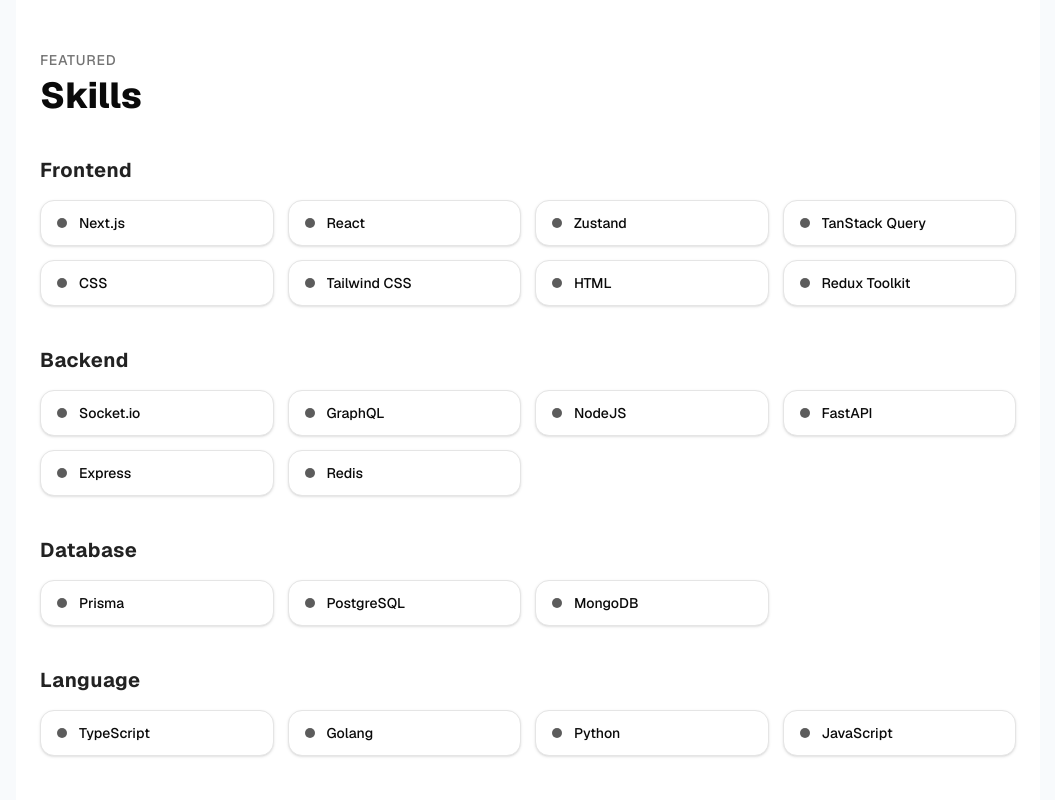
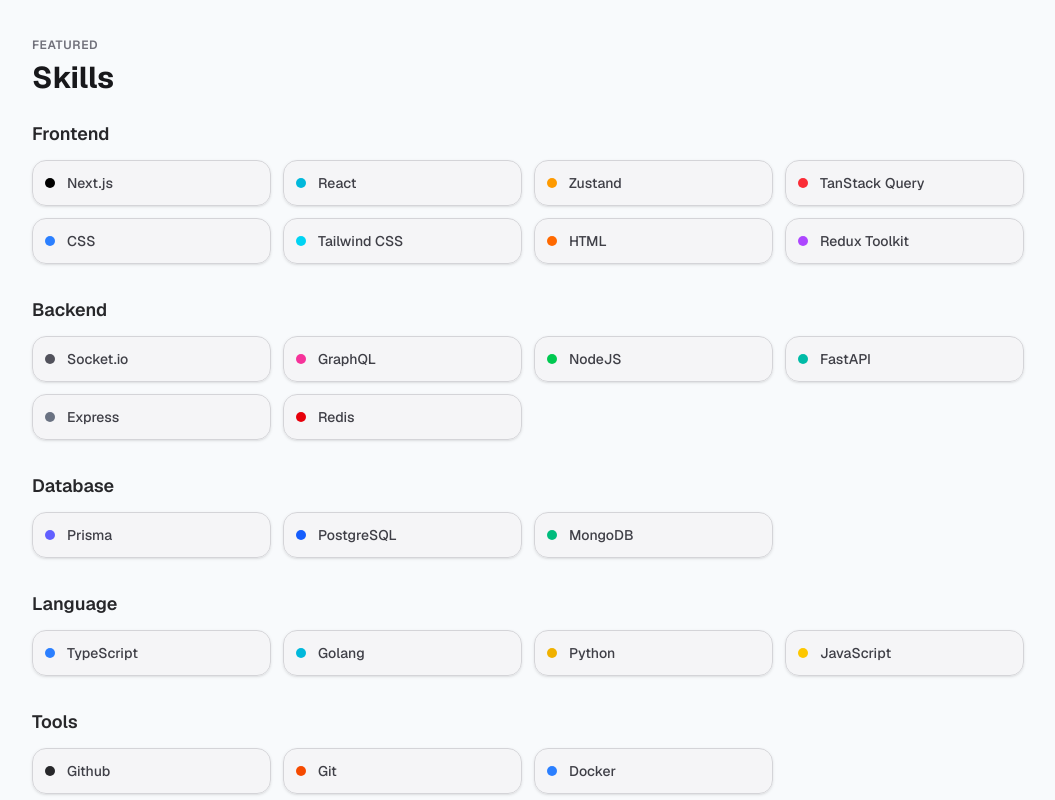
Before and after one commit to PrakashSingh65/portfolio, a Next.js app: page / in a window 1280 px wide. Shown: the part 1600-2400 px from the top of the page, without its empty margins (112-1167 px from the left). Built offline with nearby package versions, Linux system fonts and the light colour scheme; no server answers; the database is empty; a web font is replaced by a local one.

Commit message:
feat: update BlogPage, CertificatePage, and SkillPage components with improved layouts and data structure

```diff
--- a/app/(main)/blog/page.tsx
+++ b/app/(main)/blog/page.tsx
@@ -4,100 +4,51 @@
 
 const blogsData = [
   {
-    id: 1,
-    title: "Building a Secure OAuth Server with Node.js",
-    category: "Backend Development",
-    date: "Aug 20, 2026",
+    title: "BUILDING A SECURE OAUTH SERVER WITH NODE.JS",
+    category: "SECURITY",
     readTime: "6 min read",
-    description: "Learn how to implement a complete OAuth 2.0 authorization server from scratch using Node.js, Express, and JSON Web Tokens (JWT).",
-    tags: ["Node.js", "OAuth", "Security"],
+    image: "https://images.unsplash.com/photo-1555066931-4365d14bab8c?q=80&w=600&auto=format&fit=crop",
   },
   {
-    id: 2,
-    title: "Mastering Next.js 14 App Router & Server Actions",
-    category: "Frontend",
-    date: "Aug 12, 2026",
+    title: "DOCKER FOR DEVELOPERS: COMPLETE HANDBOOK",
+    category: "DEVOPS",
     readTime: "8 min read",
-    description: "A deep dive into Next.js App Directory routing, server components, and replacing legacy API routes with modern Server Actions.",
-    tags: ["Next.js", "React", "TypeScript"],
-  },
-  {
-    id: 3,
-    title: "Optimizing MongoDB Queries for High-Traffic Apps",
-    category: "Database",
-    date: "Jul 28, 2026",
-    readTime: "5 min read",
-    description: "Best practices for indexing, aggregation pipelines, and schema modeling to drastically reduce database latency in production.",
-    tags: ["MongoDB", "Database", "Performance"],
-  },
-  {
-    id: 4,
-    title: "Containerizing Full-Stack Applications with Docker",
-    category: "DevOps",
-    date: "Jul 15, 2026",
-    readTime: "7 min read",
-    description: "Step-by-step guide to writing Dockerfiles and docker-compose files for multi-container Next.js, Express, and Database setups.",
-    tags: ["Docker", "DevOps", "Deployment"],
+    image: "https://images.unsplash.com/photo-1605745341112-85968b19335b?q=80&w=600&auto=format&fit=crop",
   },
 ];
 
 export default function BlogPage() {
   return (
-    <section className="min-h-screen bg-background text-foreground px-6 py-12 max-w-5xl mx-auto font-sans transition-colors duration-200">
-      {/* Header */}
-      <div className="mb-10">
-        <span className="text-muted-foreground text-sm tracking-wider uppercase font-medium">
-          Featured
+    <section className="py-8 bg-transparent text-zinc-900 dark:text-white max-w-5xl mx-auto px-4">
+      <div className="mb-6">
+        <span className="text-zinc-500 dark:text-gray-400 text-xs uppercase tracking-wider font-semibold">
+          FEATURED
         </span>
-        <h1 className="text-4xl font-extrabold text-foreground mt-1">
-          Blogs
-        </h1>
+        <h2 className="text-3xl font-bold mt-1">Blogs</h2>
       </div>
 
-      {/* Blog Cards List */}
       <div className="grid grid-cols-1 md:grid-cols-2 gap-6">
-        {blogsData.map((blog) => (
-          <article
-            key={blog.id}
-            className="flex flex-col justify-between p-6 bg-card border border-border rounded-xl hover:border-primary/50 hover:bg-accent/40 transition-all duration-200 cursor-pointer group shadow-sm"
+        {blogsData.map((blog, index) => (
+          <div
+            key={index}
+            className="p-3 bg-zinc-100/90 dark:bg-zinc-900/90 border border-zinc-300 dark:border-zinc-800 rounded-2xl hover:border-zinc-400 dark:hover:border-zinc-700 transition-all shadow-sm group cursor-pointer"
           >
-            <div>
-              {/* Meta Info */}
-              <div className="flex items-center justify-between text-xs text-muted-foreground mb-3">
-                <span className="px-2.5 py-1 bg-secondary text-secondary-foreground rounded-md font-medium">
-                  {blog.category}
-                </span>
-                <span>{blog.date} • {blog.readTime}</span>
-              </div>
-
-              {/* Title */}
-              <h2 className="text-xl font-bold text-card-foreground group-hover:text-primary transition-colors duration-200 mb-2">
-                {blog.title}
-              </h2>
-
-              {/* Description */}
-              <p className="text-sm text-muted-foreground line-clamp-3 mb-4 leading-relaxed">
-                {blog.description}
-              </p>
+            <div className="overflow-hidden rounded-xl mb-3 aspect-[16/9] bg-zinc-200 dark:bg-zinc-800">
+              <img
+                src={blog.image}
+                alt={blog.title}
+                className="w-full h-full object-cover group-hover:scale-105 transition-transform duration-300"
+              />
             </div>
-
-            {/* Tags & Footer */}
-            <div className="pt-4 border-t border-border/50 flex items-center justify-between mt-auto">
-              <div className="flex gap-2 flex-wrap">
-                {blog.tags.map((tag, tIdx) => (
-                  <span
-                    key={tIdx}
-                    className="text-xs text-muted-foreground bg-muted px-2 py-0.5 rounded"
-                  >
-                    #{tag}
-                  </span>
-                ))}
-              </div>
-              <span className="text-sm font-semibold text-primary group-hover:translate-x-1 transition-transform duration-200">
-                Read →
-              </span>
+            <div className="flex items-center gap-2 text-[11px] text-[#00a859] dark:text-[#00FF88] font-semibold mb-1">
+              <span>{blog.category}</span>
+              <span className="text-zinc-400">•</span>
+              <span className="text-zinc-500 dark:text-gray-400 font-normal">{blog.readTime}</span>
             </div>
-          </article>
+            <h3 className="text-lg font-bold text-zinc-800 dark:text-gray-100 group-hover:text-black dark:group-hover:text-white leading-snug">
+              {blog.title}
+            </h3>
+          </div>
         ))}
       </div>
     </section>
--- a/app/(main)/certificate/page.tsx
+++ b/app/(main)/certificate/page.tsx
@@ -4,92 +4,62 @@
 
 const certificatesData = [
   {
-    id: 1,
     title: "Full Stack Web Development",
-    issuer: "Udemy / Coursera",
-    date: "2024",
-    credentialId: "CERT-849201",
-    link: "#",
-    skills: ["React", "Node.js", "MongoDB"],
+    issuer: "Udemy",
+    date: "2025",
+    image: "https://images.unsplash.com/photo-1516321318423-f06f85e504b3?q=80&w=600&auto=format&fit=crop",
   },
   {
-    id: 2,
-    title: "React & Next.js Professional Certification",
-    issuer: "Meta / HackerRank",
+    title: "React & Next.js Advanced Certificate",
+    issuer: "Coursera",
     date: "2025",
-    credentialId: "CERT-392014",
-    link: "#",
-    skills: ["Next.js", "TypeScript", "Tailwind CSS"],
+    image: "https://images.unsplash.com/photo-1517694712202-14dd9538aa97?q=80&w=600&auto=format&fit=crop",
   },
   {
-    id: 3,
-    title: "Claude AI & Vibe Coding Workshop",
-    issuer: "AI Certificate",
+    title: "Node.js & Backend Architecture",
+    issuer: "HackerRank",
     date: "2026",
-    credentialId: "CERT-104928",
-    link: "#",
-    skills: ["AI Agents", "MCP", "Vibe Coding"],
+    image: "https://images.unsplash.com/photo-1461749280684-dccba630e2f6?q=80&w=600&auto=format&fit=crop",
   },
 ];
 
 export default function CertificatePage() {
   return (
-    <section className="min-h-screen bg-background text-foreground px-6 py-12 max-w-5xl mx-auto font-sans transition-colors duration-200">
-      <div className="mb-10">
-        <span className="text-muted-foreground text-sm tracking-wider uppercase font-medium">
-          Featured
+    <section className="py-8 bg-transparent text-zinc-900 dark:text-white max-w-5xl mx-auto px-4">
+      <div className="mb-6">
+        <span className="text-zinc-500 dark:text-gray-400 text-xs uppercase tracking-wider font-semibold">
+          FEATURED
         </span>
-        <h1 className="text-4xl font-extrabold text-foreground mt-1">
-          Certificates
-        </h1>
+        <h2 className="text-3xl font-bold mt-1">Certificates</h2>
       </div>
 
       <div className="grid grid-cols-1 md:grid-cols-3 gap-6">
-        {certificatesData.map((cert) => (
+        {certificatesData.map((cert, index) => (
           <div
-            key={cert.id}
-            className="flex flex-col justify-between p-5 bg-card border border-border rounded-xl hover:border-primary/50 hover:bg-accent/30 transition-all duration-200 group shadow-sm"
+            key={index}
+            className="p-3 bg-zinc-100/90 dark:bg-zinc-900/90 border border-zinc-300 dark:border-zinc-800 rounded-2xl hover:border-zinc-400 dark:hover:border-zinc-700 transition-all shadow-sm group cursor-pointer"
           >
-            <div>
-              <div className="w-10 h-10 rounded-lg bg-secondary flex items-center justify-center text-primary font-bold text-lg mb-4 group-hover:scale-105 transition-transform">
-
-              </div>
-
-              <h2 className="text-lg font-bold text-card-foreground group-hover:text-primary transition-colors duration-200 mb-1 leading-snug">
-                {cert.title}
-              </h2>
-
-              <p className="text-xs text-muted-foreground mb-3">
-                {cert.issuer} • <span className="font-medium text-foreground">{cert.date}</span>
-              </p>
-
-              <div className="flex gap-1.5 flex-wrap mb-4">
-                {cert.skills.map((skill, idx) => (
-                  <span
-                    key={idx}
-                    className="text-[11px] bg-muted text-muted-foreground px-2 py-0.5 rounded-md font-medium"
-                  >
-                    {skill}
-                  </span>
-                ))}
-              </div>
+            <div className="overflow-hidden rounded-xl mb-3 aspect-[16/10] bg-zinc-200 dark:bg-zinc-800">
+              <img
+                src={cert.image}
+                alt={cert.title}
+                className="w-full h-full object-cover group-hover:scale-105 transition-transform duration-300"
+              />
             </div>
-
-            <div className="pt-3 border-t border-border/50 flex items-center justify-between mt-auto">
-              <span className="text-[11px] text-muted-foreground font-mono">
-                ID: {cert.credentialId}
-              </span>
-              <a
-                href={cert.link}
-                target="_blank"
-                rel="noreferrer"
-                className="text-xs font-semibold text-primary hover:underline flex items-center gap-1"
-              >
-                Verify ↗
-              </a>
-            </div>
+            <h3 className="text-base font-semibold text-zinc-800 dark:text-gray-100 group-hover:text-black dark:group-hover:text-white line-clamp-1">
+              {cert.title}
+            </h3>
+            <p className="text-xs text-zinc-500 dark:text-gray-400 mt-1">
+              {cert.issuer} • {cert.date}
+            </p>
           </div>
         ))}
+      </div>
+
+      <div className="mt-8 text-center">
+        <button className="px-5 py-2.5 bg-zinc-100 dark:bg-zinc-900 border border-zinc-300 dark:border-zinc-800 rounded-xl text-sm font-medium hover:bg-zinc-200 dark:hover:bg-zinc-800 transition-colors text-zinc-800 dark:text-gray-200">
+          Show all Certificates →
+        </button>
       </div>
     </section>
   );
--- a/app/(main)/skill/page.tsx
+++ b/app/(main)/skill/page.tsx
@@ -6,90 +6,85 @@
   {
     category: "Frontend",
     skills: [
-      { name: "Next.js" },
-      { name: "React" },
-      { name: "Zustand" },
-      { name: "TanStack Query" },
-      { name: "CSS" },
-      { name: "Tailwind CSS" },
-      { name: "HTML" },
-      { name: "Redux Toolkit" },
+      { name: "Next.js", color: "bg-black dark:bg-white" },
+      { name: "React", color: "bg-cyan-500" },
+      { name: "Zustand", color: "bg-amber-500" },
+      { name: "TanStack Query", color: "bg-red-500" },
+      { name: "CSS", color: "bg-blue-500" },
+      { name: "Tailwind CSS", color: "bg-cyan-400" },
+      { name: "HTML", color: "bg-orange-500" },
+      { name: "Redux Toolkit", color: "bg-purple-500" },
     ],
   },
   {
     category: "Backend",
     skills: [
-      { name: "Socket.io" },
-      { name: "GraphQL" },
-      { name: "NodeJS" },
-      { name: "FastAPI" },
-      { name: "Express" },
-      { name: "Redis" },
+      { name: "Socket.io", color: "bg-zinc-600" },
+      { name: "GraphQL", color: "bg-pink-500" },
+      { name: "NodeJS", color: "bg-green-500" },
+      { name: "FastAPI", color: "bg-teal-500" },
+      { name: "Express", color: "bg-gray-500" },
+      { name: "Redis", color: "bg-red-600" },
     ],
   },
   {
     category: "Database",
     skills: [
-      { name: "Prisma" },
-      { name: "PostgreSQL" },
-      { name: "MongoDB" },
+      { name: "Prisma", color: "bg-indigo-500" },
+      { name: "PostgreSQL", color: "bg-blue-600" },
+      { name: "MongoDB", color: "bg-emerald-500" },
     ],
   },
   {
     category: "Language",
     skills: [
-      { name: "TypeScript" },
-      { name: "Golang" },
-      { name: "Python" },
-      { name: "JavaScript" },
+      { name: "TypeScript", color: "bg-blue-500" },
+      { name: "Golang", color: "bg-cyan-500" },
+      { name: "Python", color: "bg-yellow-500" },
+      { name: "JavaScript", color: "bg-yellow-400" },
     ],
   },
   {
     category: "Tools",
     skills: [
-      { name: "GitHub" },
-      { name: "Git" },
-      { name: "Docker" },
+      { name: "Github", color: "bg-zinc-800" },
+      { name: "Git", color: "bg-orange-600" },
+      { name: "Docker", color: "bg-blue-500" },
     ],
   },
   {
     category: "Other",
     skills: [
-      { name: "Postman" },
-      { name: "Markdown" },
+      { name: "Postman", color: "bg-orange-500" },
+      { name: "Markdown", color: "bg-zinc-700" },
     ],
   },
 ];
 
-export default function SkillPage() {
+export default function Skill() {
   return (
-    <section className="min-h-screen bg-background text-foreground px-6 py-12 max-w-5xl mx-auto font-sans transition-colors duration-200">
-      <div className="mb-10">
-        <span className="text-muted-foreground text-sm tracking-wider uppercase font-medium">
-          Featured
+    <section className="py-8 bg-transparent text-zinc-900 dark:text-white max-w-5xl mx-auto px-4">
+      <div className="mb-6">
+        <span className="text-zinc-500 dark:text-gray-400 text-xs uppercase tracking-wider font-semibold">
+          FEATURED
         </span>
-        <h1 className="text-4xl font-extrabold text-foreground mt-1">
-          Skills
-        </h1>
+        <h2 className="text-3xl font-bold mt-1">Skills</h2>
       </div>
 
-      <div className="space-y-10">
+      <div className="space-y-8">
         {skillsData.map((group, idx) => (
           <div key={idx}>
-            <h2 className="text-xl font-bold mb-4 text-foreground/90 tracking-wide">
+            <h3 className="text-lg font-semibold mb-3 text-zinc-800 dark:text-gray-200">
               {group.category}
-            </h2>
-            <div className="grid grid-cols-2 sm:grid-cols-3 md:grid-cols-4 gap-3.5">
+            </h3>
+            <div className="grid grid-cols-2 sm:grid-cols-3 md:grid-cols-4 gap-3">
               {group.skills.map((skill, sIdx) => (
                 <div
                   key={sIdx}
-                  className="flex items-center gap-3 px-4 py-3 bg-card border border-border rounded-xl hover:border-primary/50 hover:bg-accent transition-all duration-200 cursor-pointer group shadow-sm"
+                  className="flex items-center gap-3 p-3 bg-zinc-100/80 dark:bg-zinc-900/80 border border-zinc-300 dark:border-zinc-800 rounded-xl hover:border-zinc-400 dark:hover:border-zinc-700 transition-all cursor-pointer shadow-sm"
                 >
-                  {/* Shadcn Primary Indicator Dot */}
-                  <div className="w-2.5 h-2.5 rounded-full bg-primary/70 group-hover:scale-125 transition-transform duration-200" />
-
-                  {/* Skill Name */}
-                  <span className="text-sm font-medium text-card-foreground group-hover:text-accent-foreground truncate">
+                  <span className={`w-2.5 h-2.5 rounded-full ${skill.color}`}></span>
+                  <span className="text-sm font-medium text-zinc-700 dark:text-gray-300 truncate">
                     {skill.name}
                   </span>
                 </div>
```
